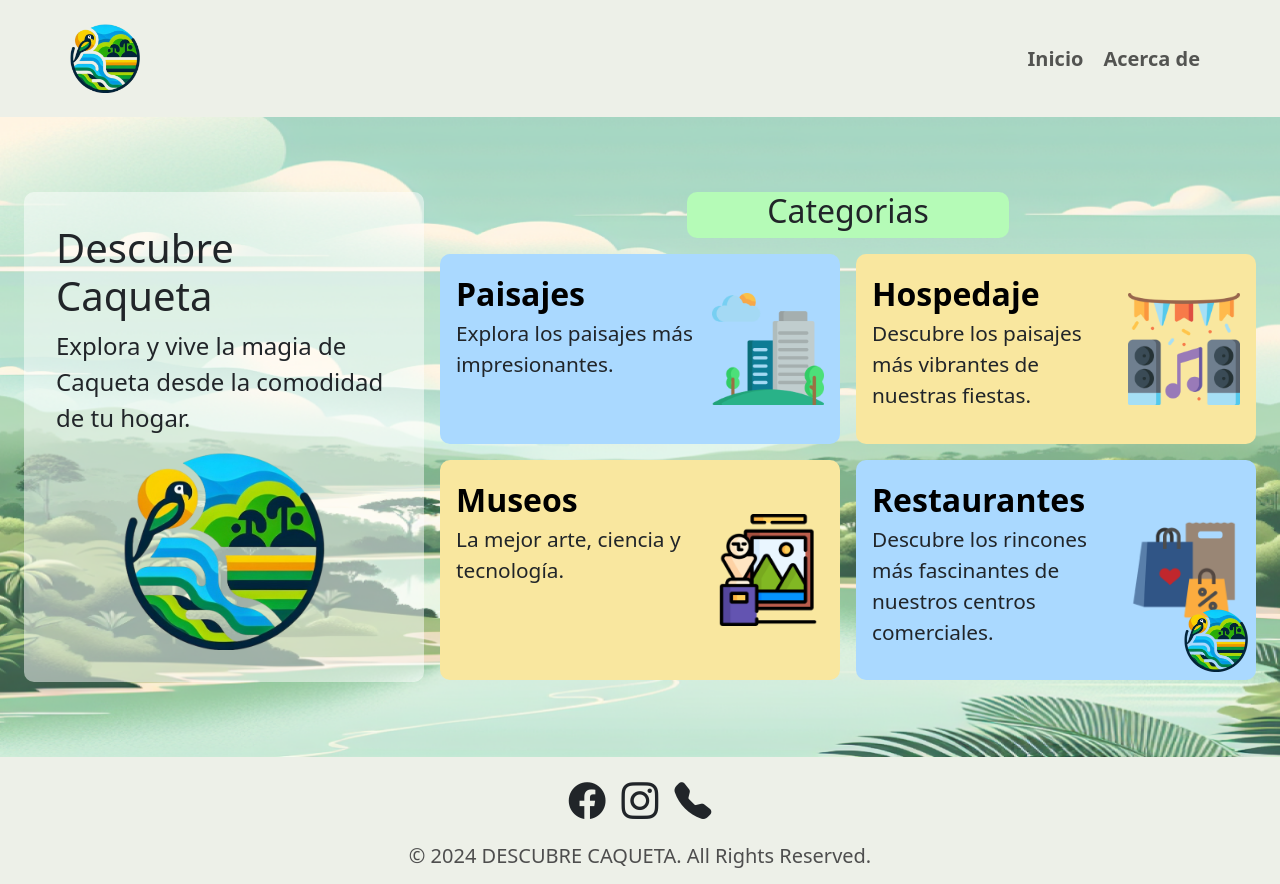
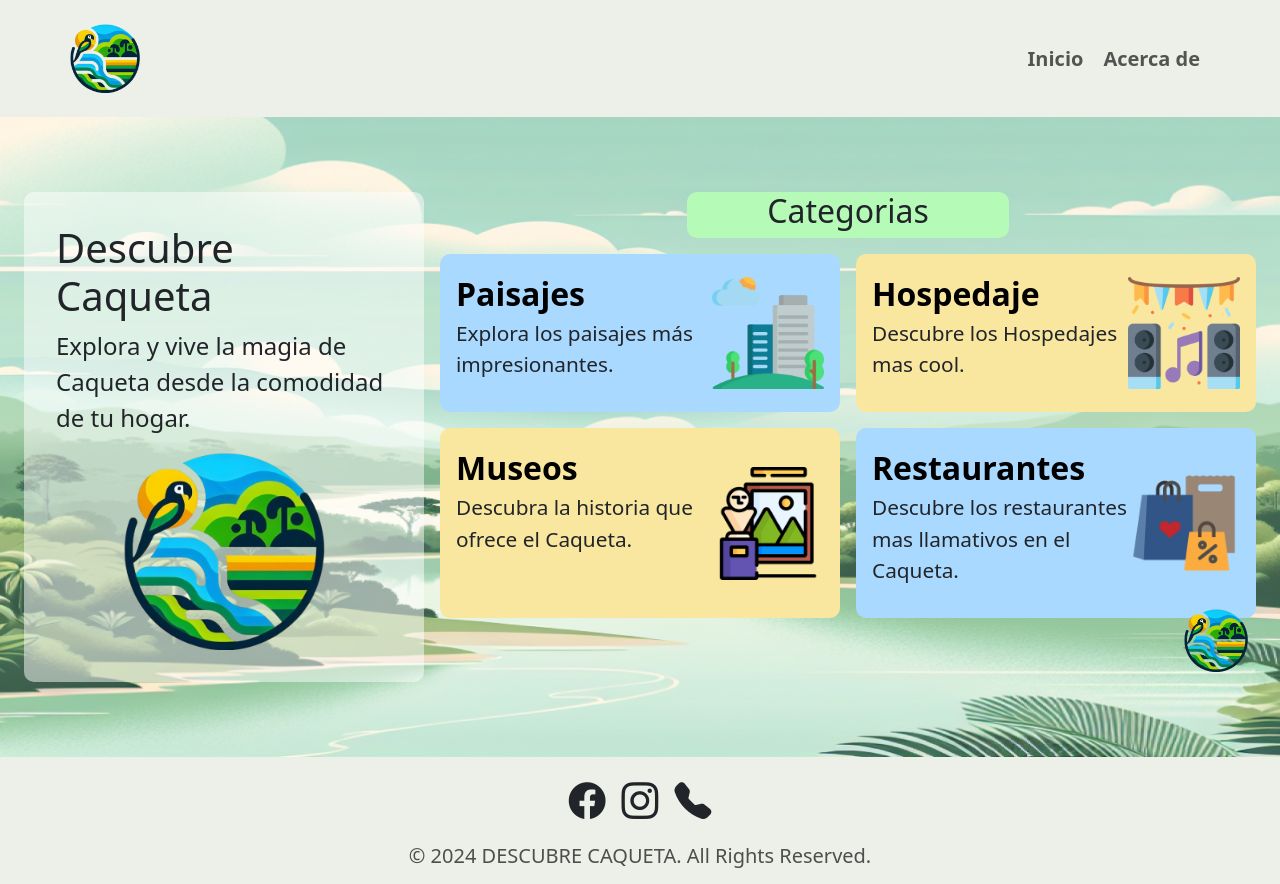
Before and after one commit to DiegoDiaz2003/Descubre_Caqueta, a React (Create React App) app: page / in a window 1280 px wide. Built offline with nearby package versions, Linux system fonts and the light colour scheme.

Commit message:
Despligue 3.0

```diff
--- a/src/pages/index/index.js
+++ b/src/pages/index/index.js
@@ -29,21 +29,21 @@ export default function IndexPage() {
                         />
                         <CategoryCard
                             title="Hospedaje"
-                            text="Descubre los paisajes más vibrantes de nuestras fiestas."
+                            text="Descubre los Hospedajes mas cool."
                             image={Image2}
                             background={color.yellowColor}
                             url="/hosting"
                         />
                         <CategoryCard
                             title="Museos"
-                            text="La mejor arte,  ciencia y tecnología."
+                            text="Descubra la historia que ofrece el Caqueta."
                             image={Image3}
                             background={color.yellowColor}
                             url="/museums"
                         />
                         <CategoryCard
                             title="Restaurantes"
-                            text="Descubre los rincones más fascinantes de nuestros centros comerciales."
+                            text="Descubre los restaurantes mas llamativos en el Caqueta."
                             image={Image4}
                             background={color.blueColor}
                             url="/restaurants"
```
